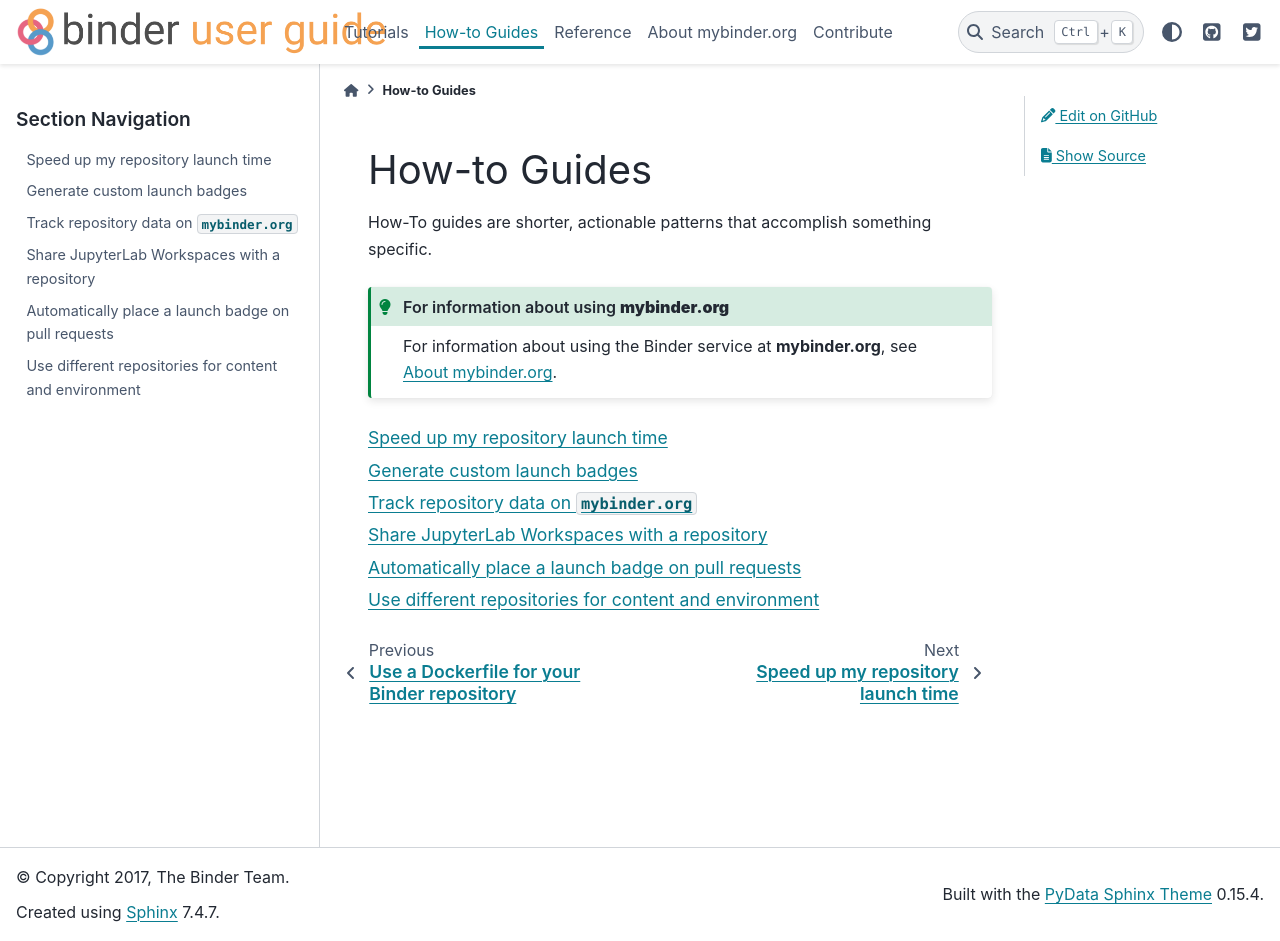
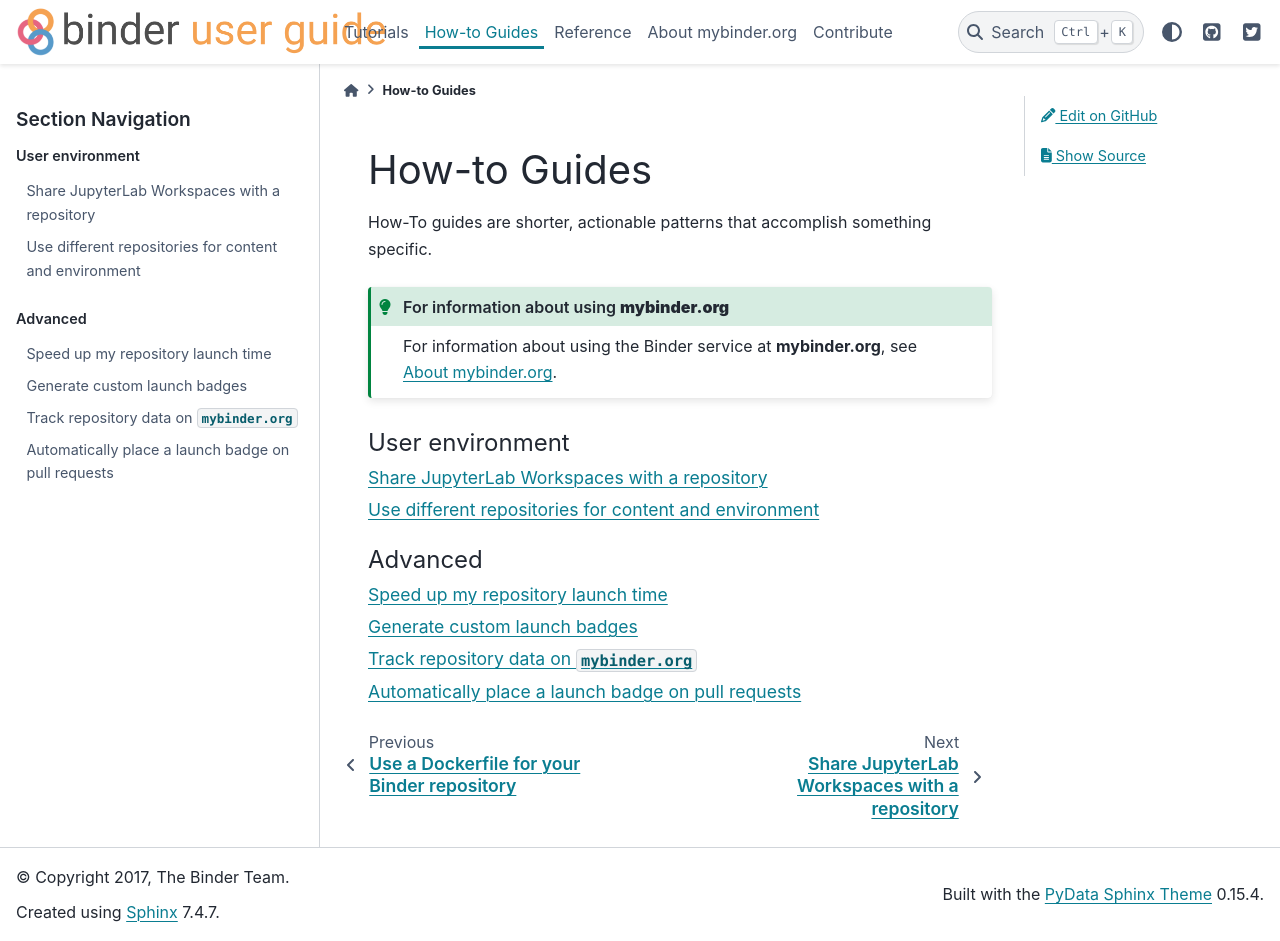
Before and after one commit to jupyterhub/mybinder.org-user-guide, a Sphinx documentation site: the page built from doc/howto/index.rst, in a window 1280 px wide and 941 px high. Built offline with Sphinx 7.4.7 and the PyData theme 0.15.4, drawn with Linux system fonts in a browser that asks for light colours; pages that are not in the unit, such as notebooks, are missing from menus.

Commit message:
Adding captions

```diff
--- a/doc/howto/index.rst
+++ b/doc/howto/index.rst
@@ -12,13 +12,19 @@
 
 
 .. toctree::
+   :caption: User environment
    :maxdepth: 1
 
    languages
    user_interface
+   lab_workspaces
+   external_binder_setup
+
+.. toctree::
+   :caption: Advanced
+   :maxdepth: 1
+
    speed
    badges
    repo_data
-   lab_workspaces
    gh-actions-badges
-   external_binder_setup
```
Also changed, not shown: doc/introduction.md (+2 -4 lines).
